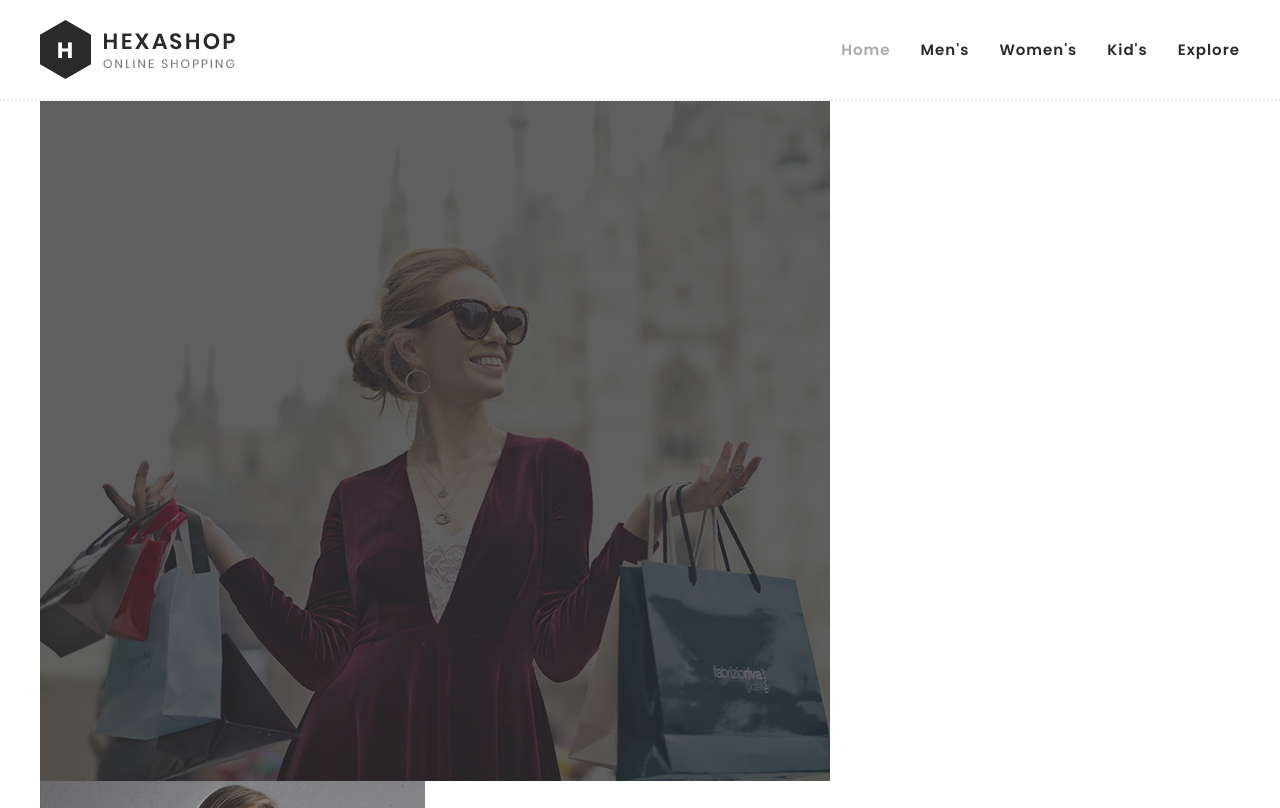
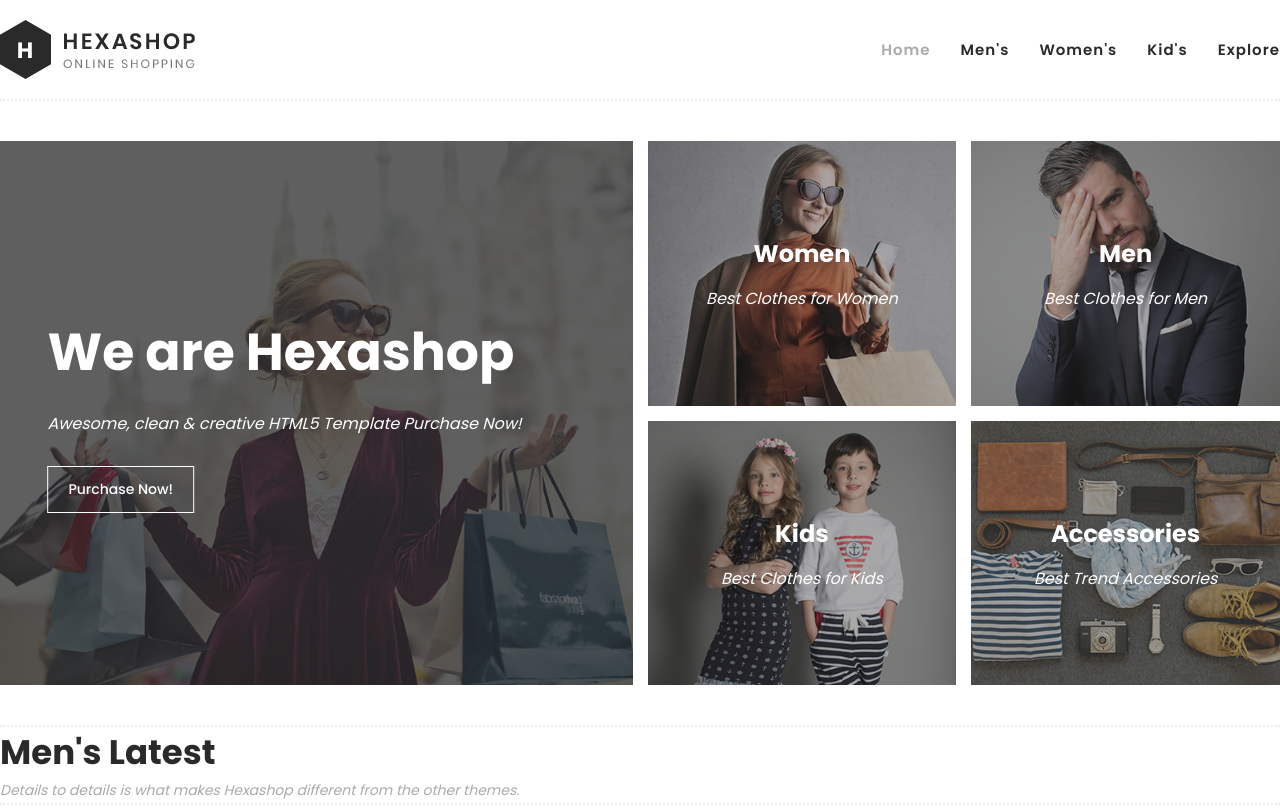
Before and after one commit to iqxqoiiv/hexa_website, a plain HTML site: page index.html in a window 1280 px wide. Shown: the top 808 px of the page. Drawn offline with Linux system fonts and the light colour scheme.

Commit message:
서브 섹션 작업중

```diff
--- a/css/common.css
+++ b/css/common.css
@@ -24,13 +24,57 @@ Container - fit center element
 ---------------------------------------------
 */
 .container{
-                width: 1200px;
+                width: 100%;
+                max-width: 1280px;
                 height: auto;
                 margin: auto;
 }
 
+/* Sub Section Padding */
+.sub-section{
+  padding: rem;
+
+}
+
 /* Dot Bottom */
-
 .dot-bottom{
                 border-bottom: 2px dotted #eee;
 }
+
+
+/* Common Button Style */
+.common-btn{
+                font-size: .875rem;
+                border: 1px solid #fff;
+                font-weight: 500;
+                color: #fff;
+                width: fit-content;
+                padding: .75rem 1.25rem;
+                transition: all 0.4s;
+}
+
+.common-btn:hover{
+                color: var(--f-m-color);
+                background: #fff;
+}
+
+/* Section Title Style */
+.section-title{
+  width:100%;
+  height:auto;
+  }
+
+
+  .section-title h3{
+  font-size:2.125rem;
+  font-weight:700;
+  color:var(--f-m-color);
+  }
+
+
+  .section-title p{
+  font-size:0.875rem;
+  color:var(--f-g-color);
+  font-style:italic;
+  font-weight:400;
+  }
--- a/css/custom.css
+++ b/css/custom.css
@@ -34,3 +34,117 @@ header .navi a:hover,
 header .navi li.active a{
                 color:var(--f-g-color);
 }
+
+/* Hero Section Style */
+.hero{
+                padding: 2.5rem 0;
+}
+
+.hero .container{
+                display:flex;
+                column-gap: .9375rem;
+}
+
+.hero .container img{
+                width: 100%;
+                height: 100%;
+}
+
+.hero .container .left-side,
+.hero .container .right-side{
+                width: 50%;
+                position: relative;
+}
+
+.hero .container .right-side{
+                display: flex;
+                flex-wrap: wrap;
+                gap: .9375rem;
+
+}
+
+.hero .container .right-side > div{
+                width: calc(50% - .4688rem);
+                position: relative;
+}
+
+.hero .left-side .inside-txt{
+                position: absolute;
+                color: #fff; /* a tag, input tag 글씨는 색상 상속  안됨  */
+                width: 85%;
+                height: 100%;
+                left: 50%;
+                transform: translateX(-50%);
+                display: flex;
+                flex-direction: column;
+                justify-content: center;
+}
+
+.hero .left-side .inside-txt h4{
+                font-size: 3.25rem;
+                font-weight: 700;
+}
+
+.hero .left-side .inside-txt span{
+                font-style: italic;
+                font-weight: 400;
+                margin: 1.25rem 0 1.875rem;
+}
+
+.hero .right-side .inside-grid-txt{
+                position: absolute;
+                width: 100%;
+                height: 100%;
+                display: flex;
+                flex-direction: column;
+                justify-content: center;
+                align-items: center;
+                row-gap: 0.9375rem;
+                color: #fff;
+}
+
+.hero .right-side .inside-grid-txt h4{
+                font-size: 1.5rem;
+                font-weight: 700;
+}
+
+.hero .right-side .inside-grid-txt span{
+                font-style: italic;
+}
+
+.hero .right-side .hover-box{
+                position: absolute;
+                width: 90%;
+                height: 90%;
+                background: rgba(42, 42, 42, 0.9); /* a(알파값)이 투명도이며, 자식 요소에게 상속 안됨 */
+                color: #fff;
+                z-index: 999;  /* static이 아닌 포지션 요소가 겹쳤을 때 높은 숫자가 위로 올라감 */
+                _opacity: 0.5;  /* 투명도 조절 : 0 ~ 1 사이의 값 - 자식에게 상속됨 */
+                top:50%;
+                left:50%;
+                transform:translate(-50%, -50%);
+                display:flex;
+                flex-direction: column;
+                align-items: center;
+                justify-content: center;
+                padding:0.75rem;
+                opacity:0; /* 사라지는 효과로 사용할 경우 요소는 그대로 남고 보이지 않게 된다. 따라서 visibility 속성을 hidden, visible로 변경하며 이용한다 */
+                visibility: hidden;
+                transition:all 0.4s;
+}
+
+.hero .container .right-side > div:hover .hover-box{
+                opacity: 1;
+                visibility: visible;
+}
+
+.hero .right-side .hover-box h4{
+                font-size: 1.25rem;
+}
+
+.hero .right-side .hover-box span{
+                text-align: center;
+                font-size: 0.875rem;
+                padding: 0.75rem 0;
+                font-weight: 300;
+}
--- a/index.html
+++ b/index.html
@@ -1,15 +1,14 @@
 <!DOCTYPE html>
 <html lang="en">
   <head>
-                <meta charset="UTF-8">
-                <meta name="viewport" content="width=device-width, initial-scale=1.0">
+    <meta charset="UTF-8" />
+    <meta name="viewport" content="width=device-width, initial-scale=1.0" />
     <title>Welcome || Hexashop</title>
 
     <!-- CSS FILES LINK -->
-                <link rel="stylesheet" href="css/reset.css">
-                <link rel="stylesheet" href="css/common.css">
-                <link rel="stylesheet" href="css/custom.css">
-
+    <link rel="stylesheet" href="css/reset.css" />
+    <link rel="stylesheet" href="css/common.css" />
+    <link rel="stylesheet" href="css/custom.css" />
   </head>
   <body>
     <div class="wrapper">
@@ -18,7 +17,7 @@
         <div class="container">
           <div class="logo">
             <a href="#">
-                                                                                                                                                <img src="images/logo.png" alt="logo">
+              <img src="images/logo.png" alt="logo" />
             </a>
           </div>
 
@@ -36,22 +35,89 @@
       <section class="hero dot-bottom">
         <div class="container">
           <div class="left-side">
-                                                                                <img src="images/left-banner-image.jpg" alt="landing image">
+            <div class="inside-txt">
+              <h4>We are Hexashop</h4>
+              <span
+                >Awesome, clean & creative HTML5 Template Purchase Now!</span
+              >
+              <a href="#" class="common-btn">Purchase Now!</a>
             </div>
+            <img src="images/left-banner-image.jpg" alt="landing image" />
+          </div>
+
           <div class="right-side">
             <div class="right-grid-1">
-                                                                                                <img src="images/baner-right-image-01.jpg" alt="banner image">
+              <div class="hover-box">
+                <h4>Women</h4>
+                <span
+                  >Lorem ipsum dolor sit amet, conservisii ctetur adipiscing
+                  elit incid.</span
+                >
+                <a href="#" class="common-btn">Discover More</a>
+              </div>
+              <div class="inside-grid-txt">
+                <h4>Women</h4>
+                <span>Best Clothes for Women</span>
+              </div>
+              <img src="images/baner-right-image-01.jpg" alt="banner image" />
             </div>
             <div class="right-grid-2">
-                                                                                                <img src="images/baner-right-image-02.jpg" alt="banner image">
-
+              <div class="hover-box">
+                <h4>Men</h4>
+                <span
+                  >Lorem ipsum dolor sit amet, conservisii ctetur adipiscing
+                  elit incid.</span
+                >
+                <a href="#" class="common-btn">Discover More</a>
+              </div>
+              <div class="inside-grid-txt">
+                <h4>Men</h4>
+                <span>Best Clothes for Men</span>
+              </div>
+              <img src="images/baner-right-image-02.jpg" alt="banner image" />
             </div>
             <div class="right-grid-3">
-                                                                                                <img src="images/baner-right-image-03.jpg" alt="banner image">
+              <div class="hover-box">
+                <h4>Kids</h4>
+                <span
+                  >Lorem ipsum dolor sit amet, conservisii ctetur adipiscing
+                  elit incid.</span
+                >
+                <a href="#" class="common-btn">Discover More</a>
+              </div>
+              <div class="inside-grid-txt">
+                <h4>Kids</h4>
+                <span>Best Clothes for Kids</span>
+              </div>
+              <img src="images/baner-right-image-03.jpg" alt="banner image" />
+            </div>
+            <div class="right-grid-4">
+              <div class="hover-box">
+                <h4>Kids</h4>
+                <span
+                  >Lorem ipsum dolor sit amet, conservisii ctetur adipiscing
+                  elit incid.</span
+                >
+                <a href="#" class="common-btn">Discover More</a>
+              </div>
+              <div class="inside-grid-txt">
+                <h4>Accessories</h4>
+                <span>Best Trend Accessories</span>
+              </div>
+              <img src="images/baner-right-image-04.jpg" alt="banner image" />
+            </div>
+          </div>
+        </div>
+      </section>
 
-                                                                                </div>
-                                                                                                <img src="images/baner-right-image-04.jpg" alt="banner image">
-                                                                                                <div class="right-grid-4"></div>
+      <section class="sub-section dot-bottom men-slider">
+        <div class="container">
+          <div class="section-title">
+            <h3>Men's Latest</h3>
+            <p>
+              Details to details is what makes Hexashop different from the other
+              themes.
+            </p>
           </div>
         </div>
       </section>
```
Also changed, not shown: 1 other file. Lines whose indentation alone changed are shown as unchanged.
